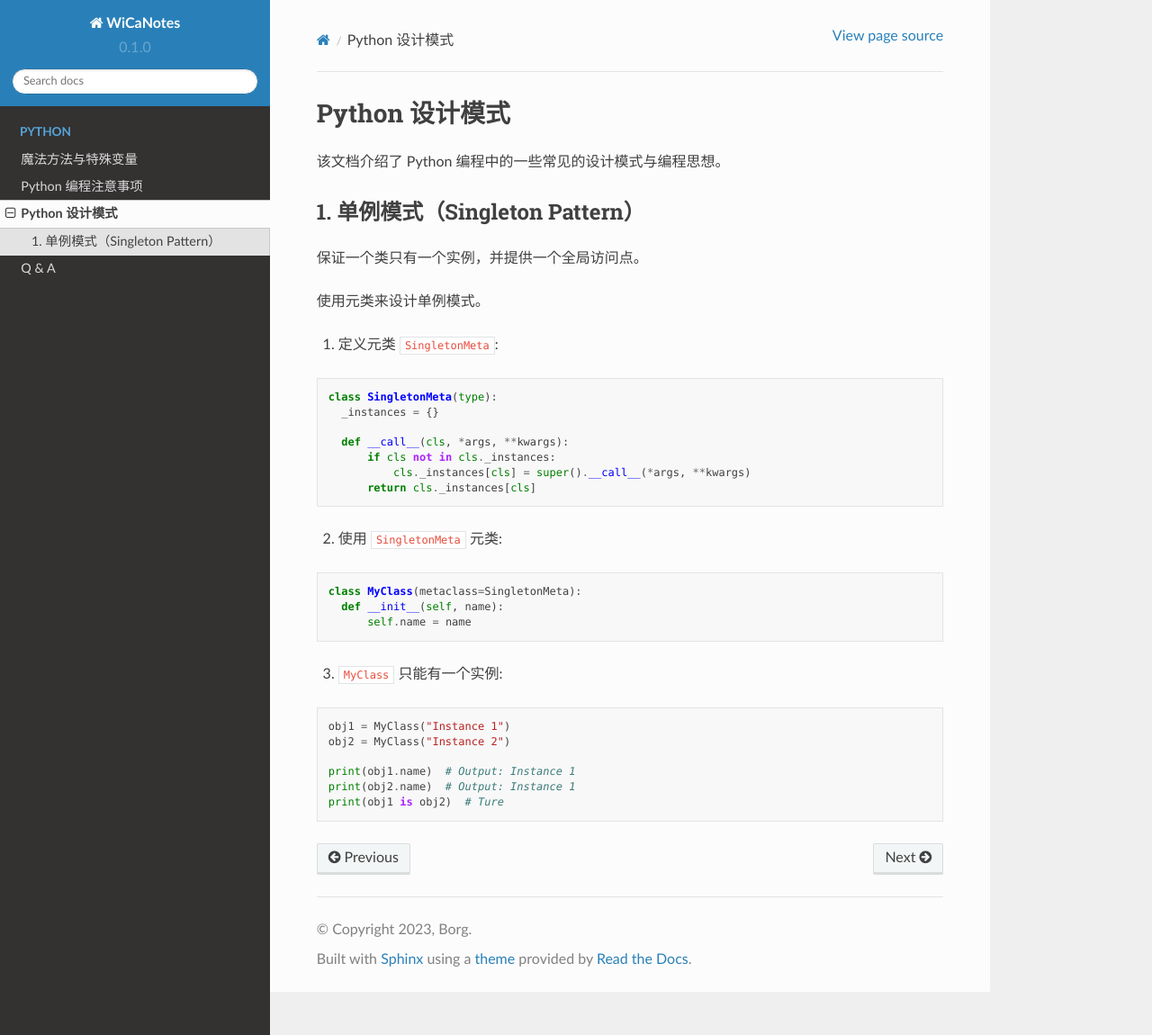
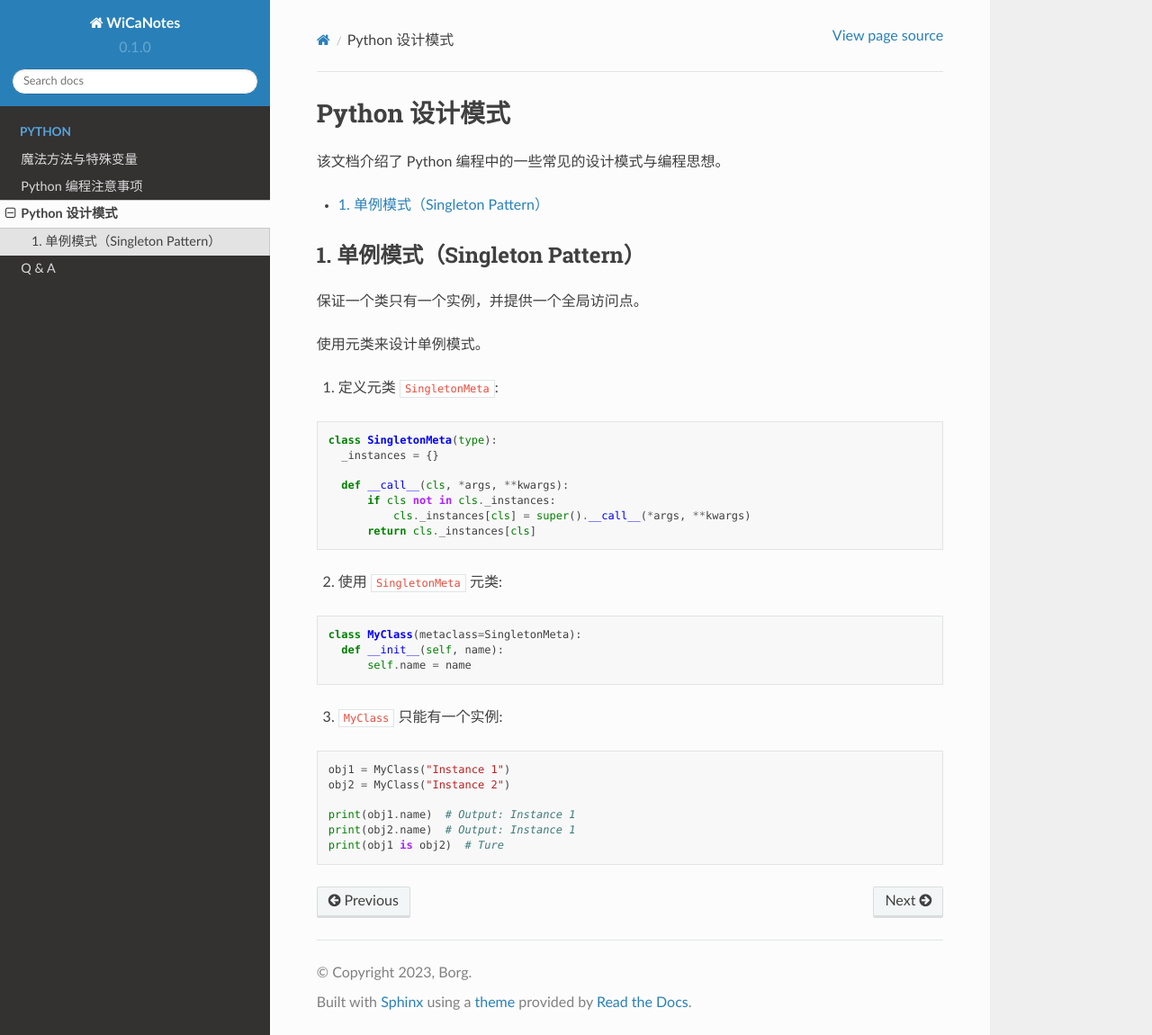
Before and after one commit to boyin96/WiCaNotes, a Sphinx documentation site: the page built from docs/source/design_patterns.rst, in a window 1280 px wide and 1150 px high. Shown: the whole window at 90% size. Built offline with Sphinx 7.4.7 and the Read the Docs theme 2.0.0, drawn with Linux system fonts in a browser that asks for light colours; pages that are not in the unit, such as notebooks, are missing from menus.

Commit message:
Update design_patterns.rst

```diff
--- a/docs/source/design_patterns.rst
+++ b/docs/source/design_patterns.rst
@@ -5,6 +5,10 @@ Python 设计模式
 ======================
 
 该文档介绍了 Python 编程中的一些常见的设计模式与编程思想。
+
+.. contents:: :local:
+
+.. _singleton:
 
 1. 单例模式（Singleton Pattern）
 ----------------------------------
```
